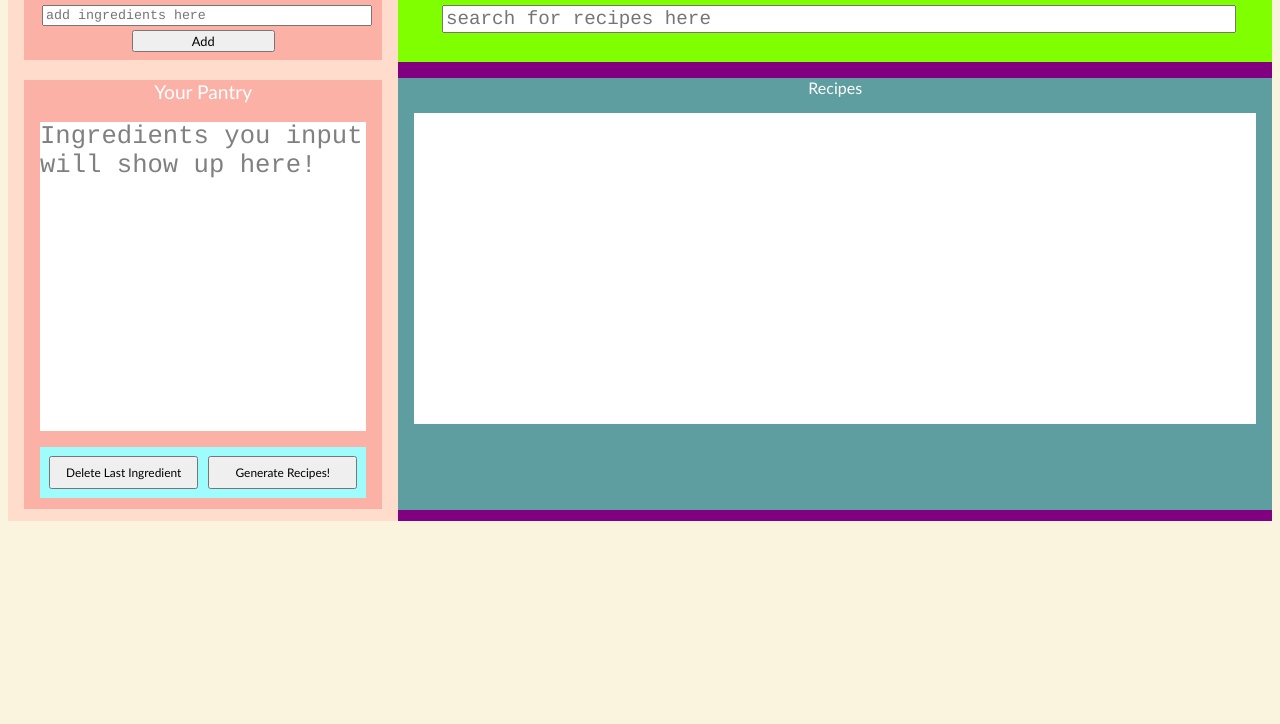
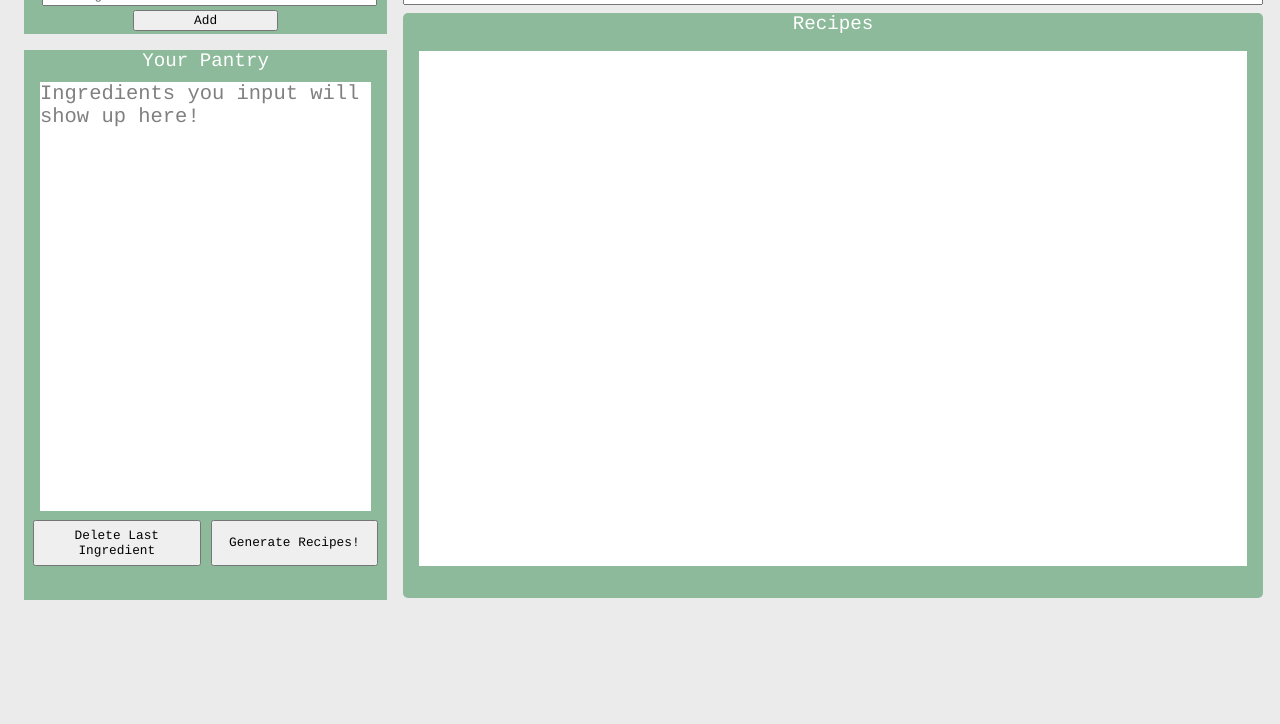
Before and after one commit to William-Lin-570/recipe-site, a plain HTML site: page index.html in a window 1280 px wide. Shown: the part 76-800 px from the top of the page. Drawn offline with Linux system fonts and the light colour scheme.

Commit message:
core functions all done

```diff
--- a/homepage.css
+++ b/homepage.css
@@ -4,12 +4,12 @@
 
 
 .wallpaper {
-  background: #FAF3DD;
+  background: #ebebeb;
 }
 
 .site {
-  height: 600px;
-  background-color: #FAF3DD;
+  height: 720px;
+  background-color: #ebebeb;
 }
 
 .horiz {
@@ -19,8 +19,8 @@
 }
 
 .titlebanner {
-  height: 6%;
-  background-color: #FAF3DD;
+  height: 4%;
+  background-color: #ebebeb;
   /*
   background-color: rgb(165, 42, 42);
   */
@@ -28,7 +28,7 @@
 
 .sitebody {
   height: 90%;
-  background-color: green;
+  background-color: #ebebeb;
 }
 
 .left {
@@ -38,12 +38,12 @@
   /*
   background-color: rgb(152, 168, 134);
   */
-  background-color: #ffdccc;
+  background-color: #ebebeb;
 }
 
 .topbar {
-  height: 12%;
-  background-color: #fcb1a6;
+  height: 9%;
+  background-color: #8CBA9A;
   margin: 8px;
 }
 
@@ -61,41 +61,43 @@
   /*line-height: 70px;
   */
   margin: 8px;
-  height: 82%;
-  background-color: #fcb1a6;
+  margin-top: 16px;
+  height: 87%;
+  background-color: #8CBA9A;
   font-size: 1.5vw;
 }
 
 .ingredientslist {
   margin-left: 16px;
   margin-right: 16px;
-  height: 72%;
+  height: 78%;
   background-color: white;
-  font-size: 2vw;
+  font-size: 1.6vw;
   color: grey;
+  overflow-wrap: anywhere;
 }
 
 .buttonscontainer {
-  margin: 16px;
-  padding: 4px;
-  height: 10%;
-  background-color: rgb(159, 252, 252);
+  margin: 4px;
+  padding: 0px;
+  height: 10.3%;
+  background-color: #8CBA9A;
 }
 
 .right {
   /*
   text-align:center;
   */
-  width: 70%;
+  width: 68%;
   border-color: white;
-  background-color: purple;
+  background-color: #ebebeb;
 }
 
 .searchbar {
-  height: 8%;
+  height: 7%;
   width: 90%;
   padding: 5%;
-  border-radius: 8px;
+  border-radius: 5px;
   background-color: white;
   color: grey;
   font-size: 17px;
@@ -116,13 +118,13 @@
 #pantrydeletebutton {
   width: 100%;
   margin: 5px; /* or whatever you like */
-  font-size: .93vw;
+  font-size: 1vw;
 }
 
 #pantrygeneratebutton {
   width: 100%;
   margin: 5px; /* or whatever you like */
-  font-size: .93vw;
+  font-size: 1vw;
 }
 
 #addbutton {
@@ -137,26 +139,38 @@
 }
 
 .rightTop {
-  height: 15%;
-  background-color: chartreuse;
+  height: 8%;
+  background-color: #ebebeb;
 }
 
 .search {
-  width: 90%;
-  margin-left: 5%;
-  margin-top: 24px;
+  width: 99.1%;
+  margin-left: 0%;
+  margin-top: 16px;
   font-size: 1.5vw
 }
 
 .rightBottom {
-  height: 80%;
-  background-color: cadetblue;
+  border-radius: 5px;
+  font-size: 1.5vw;
+  height: 90.3%;
+  background-color: #8CBA9A;
 }
 
 .recipeBox {
   margin: 16px;
-  height: 72%;
+  height: 88%;
   background-color: white;
   font-size: 1.5vw;
   overflow: scroll;
 }
+
+h1 {
+  margin-top: 0;
+  margin-bottom: 0;
+}
+
+p {
+  margin-top: 0px;
+  margin-bottom: 10px;
+}
--- a/homepage.js
+++ b/homepage.js
@@ -158,7 +158,8 @@ async function readableGeneration() {
     document.getElementById("recipeBox").innerText = outputStr;
 
     //reset ingredient list to be empty
-    pantryList.innerText = defaultText;
+    currentIngredientList = [];
+    updatePantryListText(currentIngredientList);
 
 }
 
--- a/index.html
+++ b/index.html
@@ -6,24 +6,24 @@
   <body class = "wallpaper">
   <div class="site">
     <div class = "titlebanner">
-      <h1 style = "font-family: Gill Sans, sans-serif; text-align:center; vertical-align: middle; color:rgb(165, 42, 42)">CookBlur<h1>
+      <h1 style = "text-align:center; vertical-align: middle; color:rgb(165, 42, 42)">CookBlur<h1>
     </div>
     <div class = "sitebody">
       <div class = "horiz">
         <div class = "left">
           <div class="topbar">
             <input type="text", class="ingredientAdder" placeholder="add ingredients here", id="ingredientInput"></input>
-            <input type="submit", value="Add", style = "font-family: Gill Sans", class="buttons", id="addbutton", onclick=addIngredient()></button>
+            <input type="submit", value="Add", class="buttons", id="addbutton", onclick=addIngredient()></button>
           </div>
           <!-- Pantry Box -->
           <div class="pantrybox">
-            <p style="font-family: Gill Sans, sans-serif; text-align:center; color:white">Your Pantry</p>
+            <p style="text-align:center; color:white">Your Pantry</p>
             <div class="ingredientslist" id="pantryList">
             </div>
             <div class="buttonscontainer">
               <div class="horiz">
-                <button style="font-family: Gill Sans", class="buttons", id="pantrydeletebutton", onclick=deleteLastIngredient()>Delete Last Ingredient</button>
-                <button style="font-family: Gill Sans", class="buttons", id="pantrygeneratebutton", onclick=readableGeneration()>Generate Recipes!</button>
+                <button class="buttons", id="pantrydeletebutton", onclick=deleteLastIngredient()>Delete Last Ingredient</button>
+                <button class="buttons", id="pantrygeneratebutton", onclick=readableGeneration()>Generate Recipes!</button>
               </div>
             </div>
           </div>
@@ -34,7 +34,7 @@
               <input class="search" placeholder="search for recipes here"></input>
             </div>
             <div class="rightBottom">
-              <p style="font-family: Gill Sans, sans-serif; text-align:center; color:white">Recipes</p>
+              <p style="text-align:center; color:white">Recipes</p>
               <div class="recipeBox", id="recipeBox"></div>
             </div>
           </div>
```
